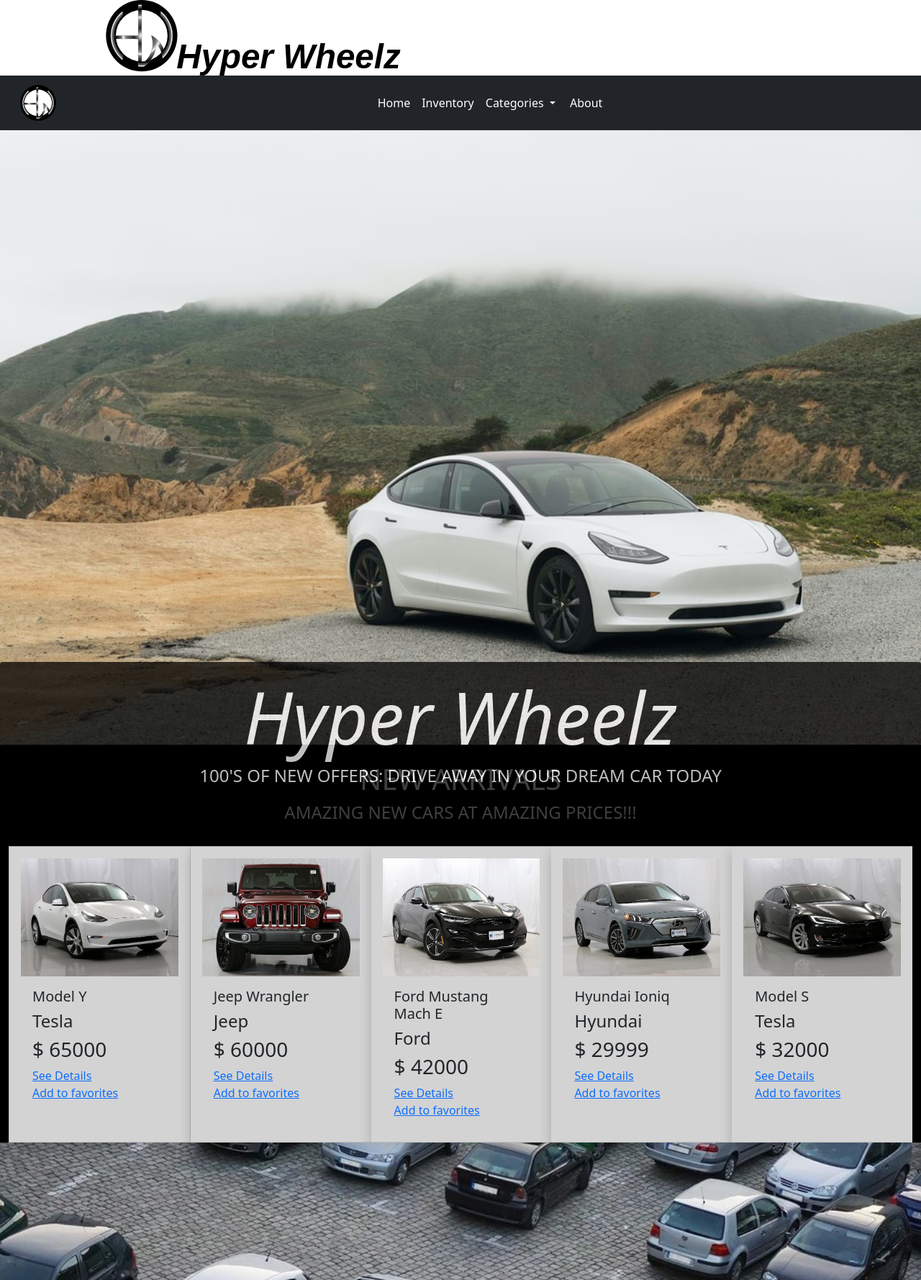
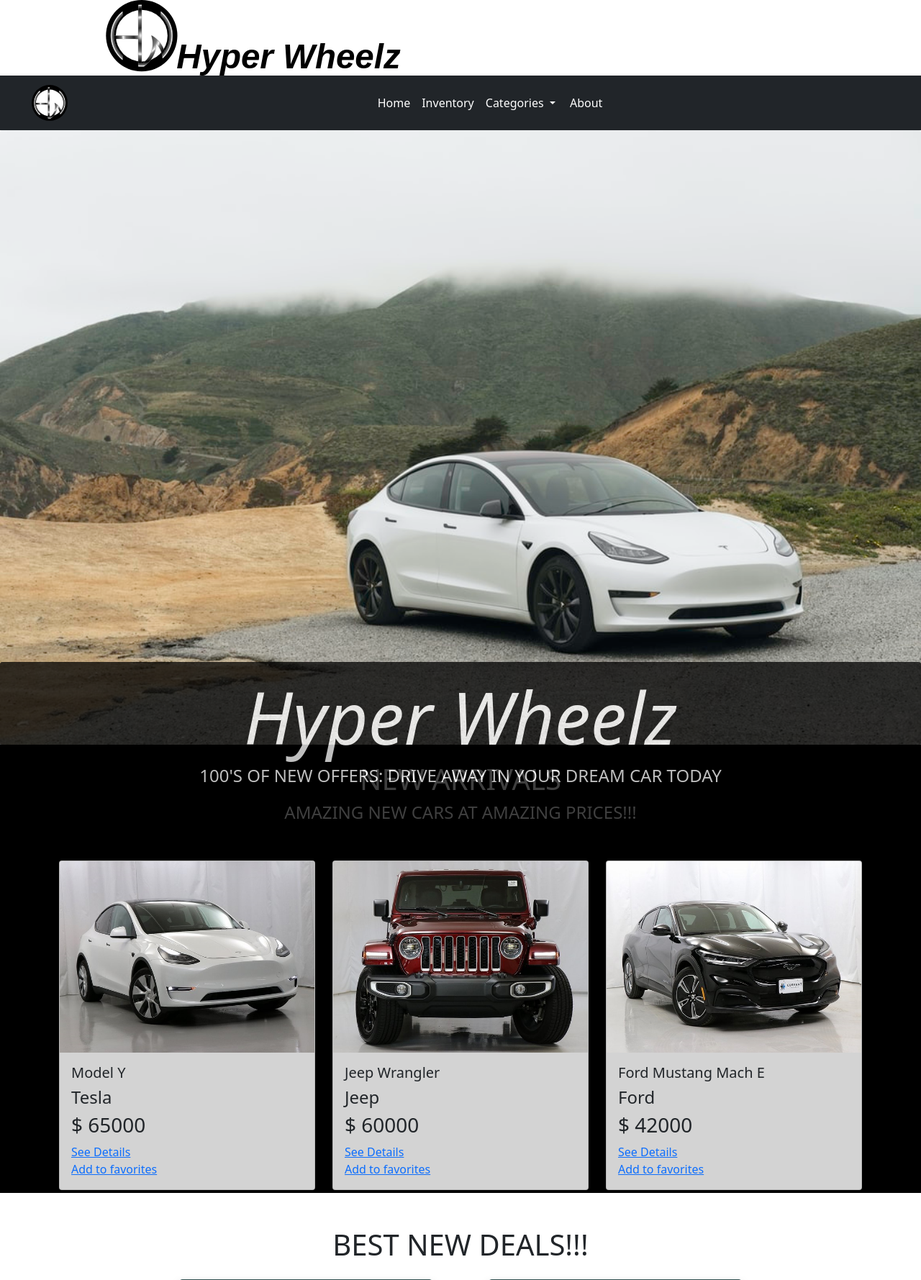
Before and after one commit to Ezequiel000/HawtWheelzProject, a Django app: page / in a window 1280 px wide. Shown: the top 1779 px of the page at 72% size. Run offline with Django 4.2, Linux system fonts and the light colour scheme; data comes from the database, SQL or seed files in the repository; some libraries are stand-ins or nearby versions.

Commit message:
Added a slider in the home page, so now we should be able to slide cards
Started on the about us page just have text and an image placeholder need to think of what to add.

```diff
--- a/home/views.py
+++ b/home/views.py
@@ -4,7 +4,9 @@ from .models import Car
 
 def homepage(request):
     new_cars = Car.objects.order_by('-date_added')[:5]
-    data = {'new_cars': new_cars
+    best_deal = Car.objects.order_by('price')[:6]
+    data = {'new_cars': new_cars,
+            'best_deal': best_deal,
             }
 
     return render(request, 'home/index.html', data)
--- a/templates/home/detail.html
+++ b/templates/home/detail.html
@@ -29,4 +29,6 @@
                 <li class = "list-group-item" style = "background-color: lightgrey"> Price: ${{ cars.price }}</li>
             </ul>
 {# end of column #}
+
+    {# Add content so that more detail about the vehicle can be printed for specs and info #}
 {% endblock content %}
--- a/templates/home/index.html
+++ b/templates/home/index.html
@@ -1,7 +1,11 @@
 {% extends 'home/base.html' %}
 {% load static %}
 {% block content %}
-
+<head>
+<link href="//maxcdn.bootstrapcdn.com/bootstrap/4.1.1/css/bootstrap.min.css" rel="stylesheet" id="bootstrap-css">
+<script src="//maxcdn.bootstrapcdn.com/bootstrap/4.1.1/js/bootstrap.min.js"></script>
+<script src="//cdnjs.cloudflare.com/ajax/libs/jquery/3.2.1/jquery.min.js"></script>
+</head>
     {# Creates the card for the first image on the homepage#}
         <img class="card-img" src = "{% static 'home/images/tesla-home-background.jpg' %}" style="width: 100%" alt="..."> {# image source #}
         <div class = "card-img-overlay text-white text-center opacity-75"
@@ -9,23 +13,21 @@
                       transform: translate(-50%,-50%)"> {# The text overlay for the image itself along with the text underneath #}
             <h1 style = "font-size: 100px; font-style: italic">Hyper Wheelz</h1>
             <h4>100'S OF NEW OFFERS: DRIVE AWAY IN YOUR DREAM CAR TODAY</h4>
+        </div>
 
-
-    </div>
-
-
-
-    <div class="container-fluid " style="background-color: black; height: auto; background-size: cover" > {# Creates the container to hold the card group together #}
+    <div class="container-fluid" style="background-color: black; height: auto; background-size: cover" > {# Creates the container to hold the card group together #}
         <br>
         <h1 class="text-center text-white" style= "background-color: black;">NEW ARRIVALS</h1>
         <h4 class="text-center text-white">AMAZING NEW CARS AT AMAZING PRICES!!!</h4>
-    <br>
 
-
-    <div class="card-group">  {# start of card group #}
+    <div class="container my-5">
+<div class="scrolling-wrapper row flex-row flex-nowrap mt-4 pb-1 pt-1" style ="overflow-x: auto">  {# start of card group, wanting to add scroll bar feature of cars here #}
   {% for car in new_cars %}  {# start of for loop to read all data in the database to print cards #}
-  <div class="card" style = "background-color: lightgrey">
+      <div class ="col-4">
+  <div class="card" style = "background-color: lightgrey; padding: 0px; height: 100%">
+  <a href ="{{ car.get_detail }}">
     <img class="card-img-top" src="{{ car.image.url }}" alt="...">
+  </a>
     <div class="card-body">
         <h5 class="card-title">{{ car.name }}</h5>
         <h4 class="card-text">{{ car.make }}</h4>
@@ -35,11 +37,40 @@
         <a href="#" class="card-link">Add to favorites </a>
     </div>
   </div>
-
+      </div>
 
 {% endfor %} {# end of for loop #}
     </div>
-    </div> {# closing both container and card group#}
+    </div>
+    </div>{# closing both container and card group#}
+
+<h1 class="text-center">BEST NEW DEALS!!!</h1>
+     <div class="card-group justify-content-center">  {# start of card group #}
+  {% for car in best_deal %}  {# start of for loop to read all data in the database to print cards #}
+      <div class ="row">
+      <div class ="col-auto">
+
+      <div class ="container-fluid mt-3">
+      <div class="col-auto mb-3">
+  <div class="card" style = "background-color: lightgrey; padding: 0px; width: 22rem; border-color: darkslategray">
+        <a href ="{{ car.get_detail }}">
+    <img class="card-img-top" src="{{ car.image.url }}" alt="..." style ="height: 18rem;">
+        </a>
+    <div class="card-body">
+        <h5 class="card-title">{{ car.name }}</h5>
+        <h4 class="card-text">{{ car.make }}</h4>
+        <h3 class="card-text">$ {{ car.price }}</h3>
+        <a href="{{ car.get_detail }}" class="card-link">See Details</a>
+        <br>
+        <a href="#" class="card-link">Add to favorites </a>
+    </div>
+  </div>
+      </div>
+      </div>
+      </div>
+      </div>
+{% endfor %} {# end of for loop #}
+     </div>
 
     <img src="{% static 'home/images/bg.jpg' %}" width ="100%" alt="..." style = "background-attachment: fixed;
     background-position: center; background-repeat: no-repeat; background-size: cover"> {# image at the bottom so when you scroll it moves #}
--- a/templates/home/inventory.html
+++ b/templates/home/inventory.html
@@ -59,6 +59,4 @@
          {% endfor  %}
        </div>
  <!--Card group ended-->
-
-    </div>
 {% endblock %}
```
Also changed, not shown: requirements.txt (added, +17 -0 lines), templates/home/about.html (+10 -0 lines).
